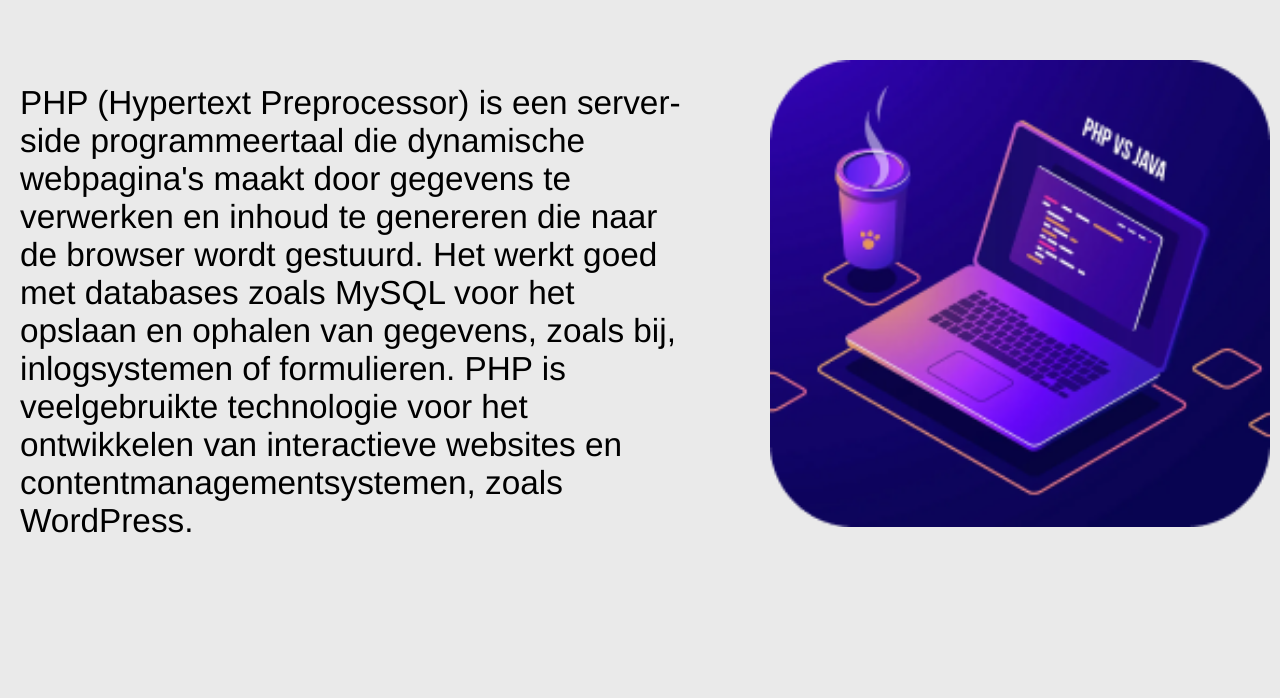
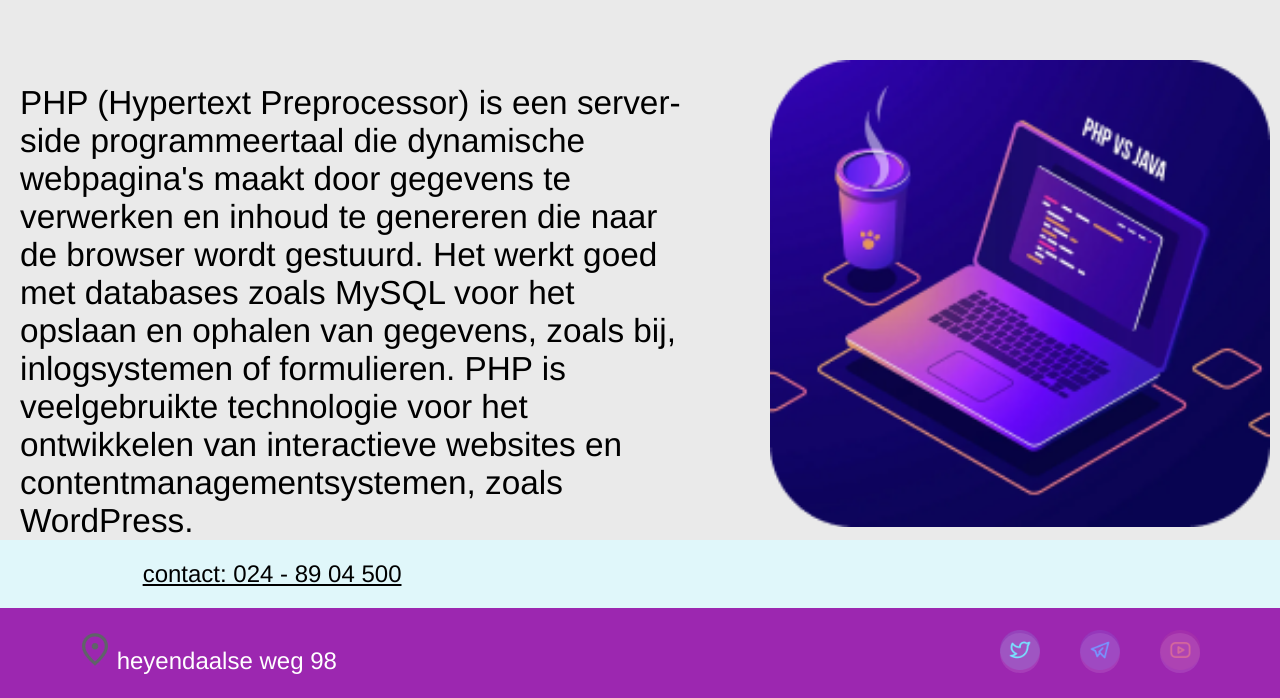
Before and after one commit to Mate9000/Projectgroep6, a plain HTML site: page programmas.html in a window 1280 px wide. Shown: the part 1362-2060 px from the top of the page. Before the commit the page ends 1902 px from the top, so only its background shows below. Drawn offline with Linux system fonts and the light colour scheme.

Commit message:
header change

```diff
--- a/css/style.css
+++ b/css/style.css
@@ -522,7 +522,7 @@ a {
   width: 500px;
   height: fit-content;
   margin-top: -480px;
-=======
+}
 
 .box-empty {
   border-bottom-right-radius: 25px;
--- a/programmas.html
+++ b/programmas.html
@@ -10,29 +10,29 @@
 
 <body>
     <header>
+
+
         <div class="header">
-            <img alt="ROC Nijmegen logo" height="50" src="images/ROC-logo.png" width="100" />
+          <img alt="ROC Nijmegen logo" height="50" src="images/ROC-logo.png" width="100px" />
           <div class="nav-links">
             <div class="container-menu"></div>
             <a href="index.html">
-
-                    home
+              Home
             </a>
             <a href="vakken.html">
               Vakken
             </a>
             <a href="programmas.html">
-                    programmas
+              Programmas
             </a>
             <a href="extras.html" class="spacer">
-
-                    sport op maat
+              Sport op maat
             </a>
           </div>
           <a href="https://www.roc-nijmegen.nl/tel:0031248904500">
-
             contact
           </a>
+
         </div>
       </header>
 
@@ -81,7 +81,52 @@
     <p>WordPress.</p>
 </div>
 <img class="foto-code" src="images/image 9.png" alt="foto-code">
+<footer class="footer">
+    <div class="blue-section">
+        <a href="https://www.roc-nijmegen.nl/tel:0031248904500">
+            contact: 024 - 89 04 500
+        </a>
+        <a href="#">
 
+        </a>
+        <a href="#">
+
+        </a>
+        <a href="#">
+
+        </a>
+    </div>
+    <div class="purple-section">
+        <div class="body-of-footer">
+            <div class="text">
+                <a href="https://www.google.nl/maps/place/ROC+Nijmegen+-+Heyendaalseweg/@51.8270447,5.8662292,467m/data=!3m2!1e3!4b1!4m6!3m5!1s0x47c7094758831e59:0x606c614ce9de3505!8m2!3d51.8270414!4d5.8688041!16s%2Fg%2F1225_y2n?entry=ttu&g_ep=EgoyMDI0MTExMS4wIKXMDSoASAFQAw%3D%3D"
+                    class="">
+                    <img src="images/footerpic.png">
+                    heyendaalse weg 98
+                </a>
+            </div>
+            <div class="icon-container">
+                <a href="https://x.com/rocnijmegen/status/1380103165664706566?mx=2">
+                    <div class="icon-button twitter">
+                        <img alt="Twitter icon placeholder" src="images/twitter-button.png" />
+                </a>
+
+            </div>
+            <a href="https://www.roc-nijmegen.nl/contact">
+                <div class="icon-button telegram">
+                    <img alt="Telegram icon placeholder" src="images/mail-button.png" />
+            </a>
+        </div>
+        <a href="https://www.youtube.com/user/rocmntube">
+            <div class="icon-button youtube">
+                <img alt="YouTube icon placeholder" src="images/youtube-button.png" />
+        </a>
+    </div>
+
+</div>
+</div>
+</div>
+</footer>
 </body>
 
 </html>
```
Also changed, not shown: extras.html (+3 -3 lines), index.html (+2 -2 lines), vakken.html (+7 -7 lines). Lines whose indentation alone changed are shown as unchanged.
